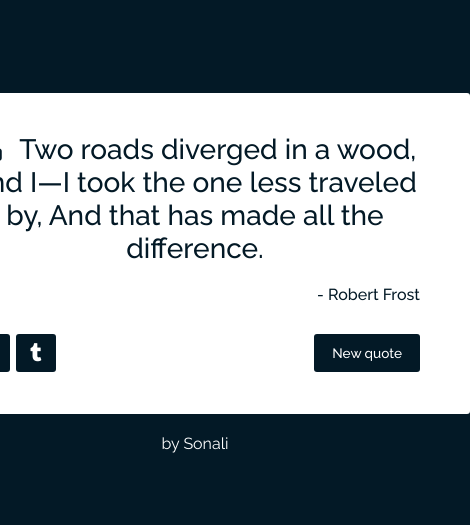
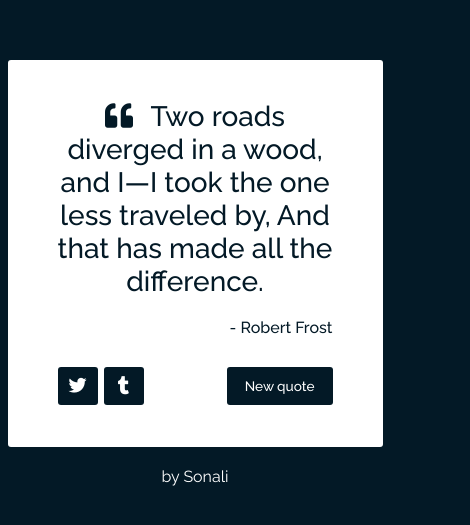
Before and after one commit to skhosla8/random-quote-machine, a plain HTML site: page index.html in a window 390 px wide. Shown: the part 139-664 px from the top of the page, 470 px wide, since content can reach past the window. Drawn offline with nearby package versions, Linux system fonts and the light colour scheme.

Commit message:
Update styling

```diff
--- a/index.css
+++ b/index.css
@@ -4,7 +4,7 @@ body {
   align-items: center;
   height: 100vh;
   margin: 0;
-  font-family: "Raleway", sans-serif;
+  font-family: 'Raleway', sans-serif;
   font-weight: 400;
   background-color: #1e0911;
 }
@@ -85,3 +85,9 @@ footer {
   margin: 20px auto;
   color: #ffffff;
 }
+
+@media (max-width: 500px) {
+  #quote-box {
+    width: 275px;
+  }
+}
```
